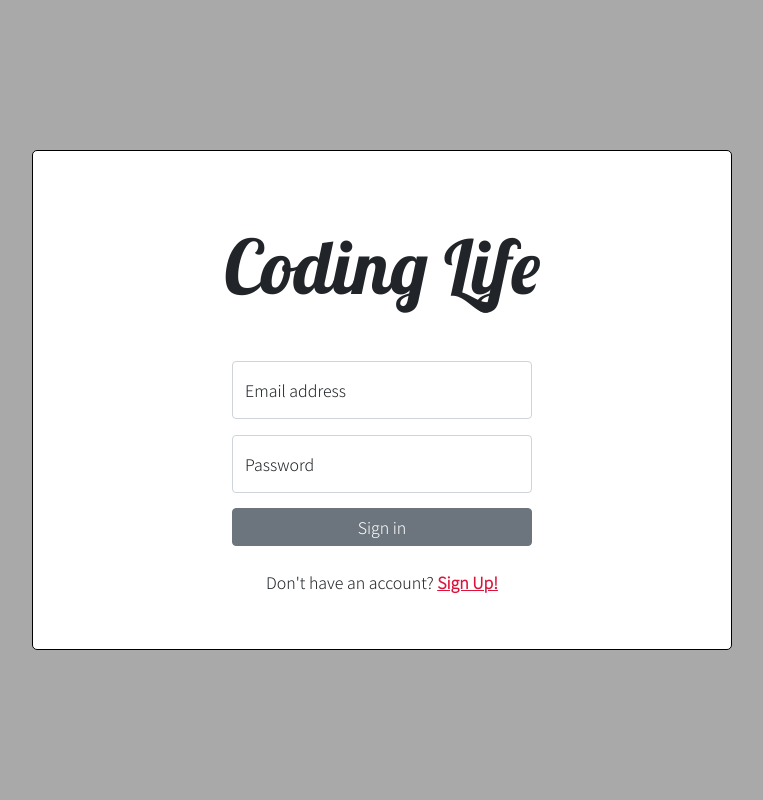
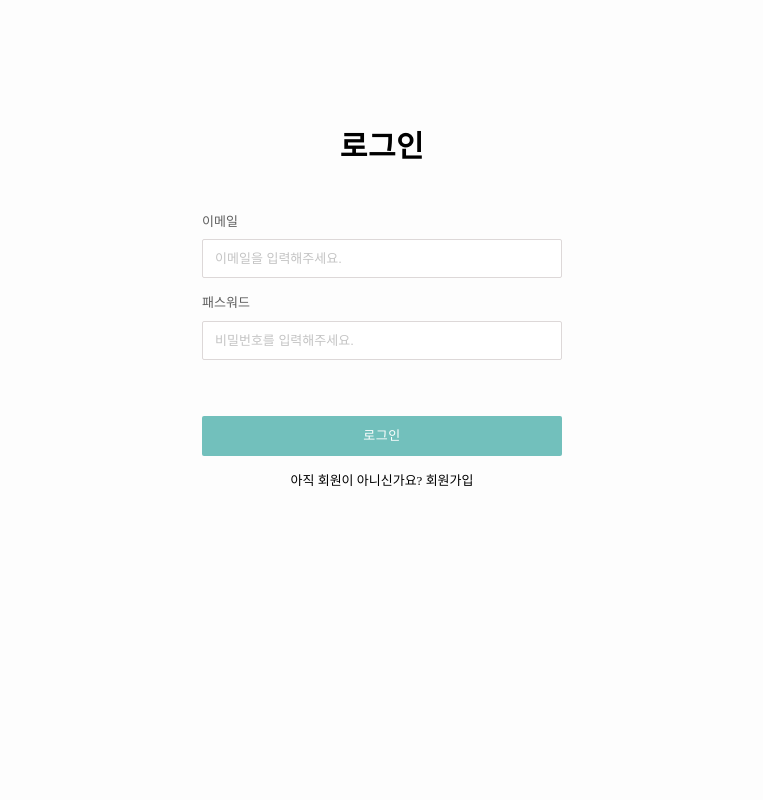
Before and after one commit to 1016website/1016website, a Flask app: page /login in a window 1280 px wide. Shown: the whole page, without its empty margins (258-1021 px from the left). Run offline with Flask 2, Linux system fonts and the light colour scheme.

Commit message:
로그인 css 제거, singup css에 로그인관련 추가, login.html css적용, app.py 필요없는 임포트 삭제

```diff
--- a/app.py
+++ b/app.py
@@ -1,18 +1,17 @@
-from datetime import timedelta, datetime, timezone
-
+# 기본
 from flask import Flask, request, jsonify, render_template
+# DB
+from pymongo import MongoClient
+# 로그인과 회원가입
+from flask_bcrypt import Bcrypt, generate_password_hash, check_password_hash
 from flask_jwt_extended import (
     JWTManager, jwt_required, create_access_token, get_jwt_identity, unset_jwt_cookies, create_refresh_token,
     set_access_cookies, set_refresh_cookies, get_jwt)
-
-import bcrypt
-from pymongo import MongoClient
-
-from flask_bcrypt import Bcrypt, generate_password_hash, check_password_hash
-
+from datetime import timedelta, datetime, timezone
+# 크롤링
 import requests
 from bs4 import BeautifulSoup
-
+# 맥 보안
 import certifi
 
 ca = certifi.where()
@@ -20,27 +19,14 @@ client = MongoClient('mongodb+srv://test:sparta@cluster0.i7caukz.mongodb.net/Clu
 
 db = client.dbsparta
 app = Flask(__name__)
-bcrypt = Bcrypt(app)
-
-from pymongo import MongoClient
-
-# ----------------------------------------------------------------------
-
-# __name__ 변수는 모듈의 이름을 가진 변수로 실행하는 기준이 되는 py의 이름은 __main__에 해당한다.
-# 만약 app.py에서 another.py라는 모듈을 사용했다면 app.py의 __name__ == __main__ , another.py의 __name__ == another가 된다.
-# Flask(__name__) 라우팅 경로를 설정. 해당 라우팅 경로로 요청이 올 때 실행할 함수를 아래에 작성한다.
-app = Flask(__name__)
 
 # jwt 가장 기초세팅 start -----------------------------------------------
-
 app.config["JWT_COOKIE_SECURE"] = False  # https를 통해서만 cookie가 갈수 있는지
 app.config["JWT_TOKEN_LOCATION"] = ["cookies"]  # 토큰을 어디서 찾을지 설정
 app.config["JWT_ACCESS_TOKEN_EXPIRES"] = timedelta(hours=1)  # 토큰 만료시간 설정 기본은 30분
 app.config["JWT_SECRET_KEY"] = "TOYPROJECT16TH"  # 토큰 암호화에 이용되는 히든키로 직접 정의 해주면 된다
 # JWTManager에 app을 등록한다
 jwt = JWTManager(app)
-
-
 # jwt 가장 기초세팅 end -------------------------------------------------
 
 @app.route('/')
@@ -48,6 +34,7 @@ def home():
     return render_template('landing.html')
 
 
+# 로그인
 @app.route("/login", methods=["POST"])
 def login():
     # print(request.is_json) # json형태가 맞는지 확인
@@ -61,18 +48,18 @@ def login():
     if one is None:
         return jsonify({"msg": "해당하는 이메일이 존재하지 않습니다"})  # 접근불가 오류
 
-    p = bcrypt.checkpw(password.encode('utf-8'), one['password'])  # bcrypt 비교
+    p = check_password_hash(one['password'],password) # 암호 비교
 
     if p != True:
-        return jsonify({"msg": "비밀번호가 맞지 않습니다"})  # 접근불가 오류
+        return jsonify({"msg": "비밀번호가 맞지 않습니다"})  # 불일치 접근 불가
 
     access_token = create_access_token(identity=email)  # jwt token 생성
     refresh_token = create_refresh_token(identity=email)  # 갱신을 위한 refresh_token 생성
     # 이걸 리턴해서 화면단에서 어떻게 쓰는거지? > 쿠키에 저장한다
 
     response = jsonify({"msg": "로그인 성공", "login": True})  # resp을 만든이유가 단지 메세지를 위한게 아니라 쿠키를 같이 보내야하기 때문에 만든듯
-    set_access_cookies(response, access_token)  # 쿠키에 토큰을 넣으면서 response 안에 jwt cookie를 넣어 리턴하려고
-    set_refresh_cookies(response, refresh_token)  # 쿠키에 토큰을 넣으면서 response 안에 jwt cookie를 넣어 리턴하려고
+    set_access_cookies(response, access_token)  # 쿠키에 토큰을 넣어 response 안에 jwt cookie를 넣어 리턴하려고
+    set_refresh_cookies(response, refresh_token)  # 쿠키에 토큰을 넣어 response 안에 jwt cookie를 넣어 리턴하려고
 
     return response, 200  # 서버가 제대로 요청을 처리했다는 성공
 
@@ -92,7 +79,7 @@ def signup():
     else:
         return jsonify({'result': 'FAIL', 'message': 'user_id already exists'})
 
-
+# 유효성 검사
 @app.route("/protected", methods=["GET"])
 @jwt_required(optional=True)  # 토큰이 인정된 (로그인된) 유저만이 이 API를 사용할 수 있다. 유효성 테스트 + optional=true는 분기처리가능
 def protected():
@@ -102,14 +89,14 @@ def protected():
 
     return jsonify({"result": "success", "logged_in_as": current_user})
 
-
+# 로그아웃
 @app.route("/logout", methods=["GET"])
 def logout():
     resp = jsonify({"msg": "로그아웃 성공"})
     unset_jwt_cookies(resp)  # 쿠키 없애는
     return resp
 
-
+# 토큰갱신
 @app.after_request
 def refresh_expiring_jwts(response):
     try:
--- a/static/css/login.css
+++ /dev/null
@@ -1,38 +0,0 @@
-*{
-    font-family: 'Noto Sans KR', sans-serif;
-}
-.wrapper {
-    display: flex;
-    justify-content: center;
-    align-items: center;
-    min-height: 100vh;
-    overflow: hidden;
-    background: darkgrey;
-}
-.login {
-    width: 700px;
-    height: 500px;
-    text-align: center;
-    background: white;
-    border: 1px solid black;
-    border-radius: 5px;
-}
-.login .logo {
-    margin: 70px auto 50px auto;
-    font-size:75px;
-    font-family: 'Lobster', cursive;
-}
-.login .form-floating {
-    margin: auto auto 2px auto;
-    width: 300px;
-}
-.login .btn-secondary {
-    margin-top: 13px;
-    width: 300px;
-}
-.login a:link,a:visited {
-    color: crimson;
-}
-.login a:hover {
-    color: slateblue;
-}
--- a/static/css/signup.css
+++ b/static/css/signup.css
@@ -129,6 +129,18 @@
 .go_signup span:last-child:hover {
   color: #a8a8a8;
 }
-/******************** login page ***********************/
+/******************** login page by.littlezero ***********************/
+
+.login_lower {
+  font-size: 13px;
+  text-align : center;
+}
+.login_lower a:link, a:visited {
+  color : black;
+  text-decoration : none;
+}
+.login_lower a:hover {
+  color : rgba(114, 192, 188);
+}
 
 /********************* signup page**********************/
--- a/templates/login.html
+++ b/templates/login.html
@@ -2,18 +2,16 @@
 <html lang="en">
 <head>
     <meta charset="UTF-8">
-    <title>Title</title>
-    <script src="https://ajax.googleapis.com/ajax/libs/jquery/3.3.1/jquery.min.js"></script>
-    <link href="https://cdn.jsdelivr.net/npm/bootstrap@5.0.2/dist/css/bootstrap.min.css" rel="stylesheet" integrity="sha384-EVSTQN3/azprG1Anm3QDgpJLIm9Nao0Yz1ztcQTwFspd3yD65VohhpuuCOmLASjC" crossorigin="anonymous">
-    <link href="https://fonts.googleapis.com/css2?family=Lobster&family=Noto+Sans+KR:wght@300&display=swap" rel="stylesheet">
-    <link href="../static/css/login.css" rel="stylesheet">
+    <title>로그인</title>
+    <script src="https://ajax.googleapis.com/ajax/libs/jquery/3.5.1/jquery.min.js"></script>
+    <link href="../static/css/signup.css" rel="stylesheet" />
+    <link href="../static/css/reset.css"  rel="stylesheet" />
     <script>
-        $(document).ready(function (){
-         {#    protect();#}
+        $(document).ready(function () {
         });
         function login() {
             let data = {
-                "email": $('#email').val(),
+                "email": $('#userEmail').val(),
                 "password": $('#password').val()
             }
             $.ajax({
@@ -27,58 +25,73 @@
                     window.location.reload();
                 }
             });
-      }
+        }
 
-      function logout(){
+        function logout() {
             $.ajax({
-                type:"GET",
-                url:"/logout",
-                data:{},
-                success : function (response){
+                type: "GET",
+                url: "/logout",
+                data: {},
+                success: function (response) {
                     alert(response['msg']);
                     window.location.reload()
                 }
             })
-      }
-      {#function protect(){
+        }
+
+        function protect() {
             $.ajax({
                 type: "GET",
                 url: "/protected",
                 data: {},
                 success: function (response) {
                     console.log(response);
-                    if (response['result'] === 'fail') {
-                        $('#before_login').show()
-                        $('#sign_up').show()
-                        $('#after_login').hide()
-                    } else {
-                        $('#before_login').hide()
-                        $('#sign_up').hide()
-                        $('#after_login').show()
+                    if (response['result'] === 'success') {
 
-                        $('#username').text(response['logged_in_as'])
                     }
                 }
             });
-      }#}
+        }
     </script>
 </head>
 <body>
-<div class="wrapper">
-    <div class="login">
-        <h1 class="logo">Coding Life</h1>
-        <div class="form-floating mb-3">
-            <input type="email" class="form-control" id="floatingInput" placeholder="name@example.com">
-            <label for="floatingInput">Email address</label>
+<div id="wrapper">
+    <main class="login_wrapper">
+        <div class="login_container">
+            <span class="login_title notosanskr">로그인</span>
+            <form onsubmit="return false;">
+                <div class="form-group">
+                    <label for="userEmail">이메일</label>
+                    <input
+                            type="text"
+                            class="form-control page_input"
+                            id="userEmail"
+                            autocomplete="off"
+                            placeholder="이메일을 입력해주세요."
+                    />
+                </div>
+                <div class="form-group">
+                    <label for="password">패스워드</label>
+                    <input
+                            type="password"
+                            class="form-control page_input"
+                            id="password"
+                            autocomplete="off"
+                            placeholder="비밀번호를 입력해주세요."
+                    />
+                </div>
+                <span id="signup_error"></span>
+                <div class="login_btn_container flex-column">
+                    <button type="button" class="page_btn btn btn-primary" onclick="login()">로그인</button>
+                </div>
+                <div class="login_lower">
+                    아직 회원이 아니신가요? <a href="#" class="text" onclick="location.href='/signup'">회원가입</a>
+                </div>
+            </form>
         </div>
-        <div class="form-floating">
-            <input type="password" class="form-control" id="floatingPassword" placeholder="Password">
-            <label for="floatingPassword">Password</label>
-        </div>
-        <button type="button" class="btn btn-secondary" onclick="login()">Sign in</button>
-        <br><br>
-        Don't have an account? <a href="#" style="font-weight:bold" onclick="location.href='/signup'">Sign Up!</a>
-    </div>
+    </main>
+</div>
+</main>
 </div>
 </body>
 </html>
```
